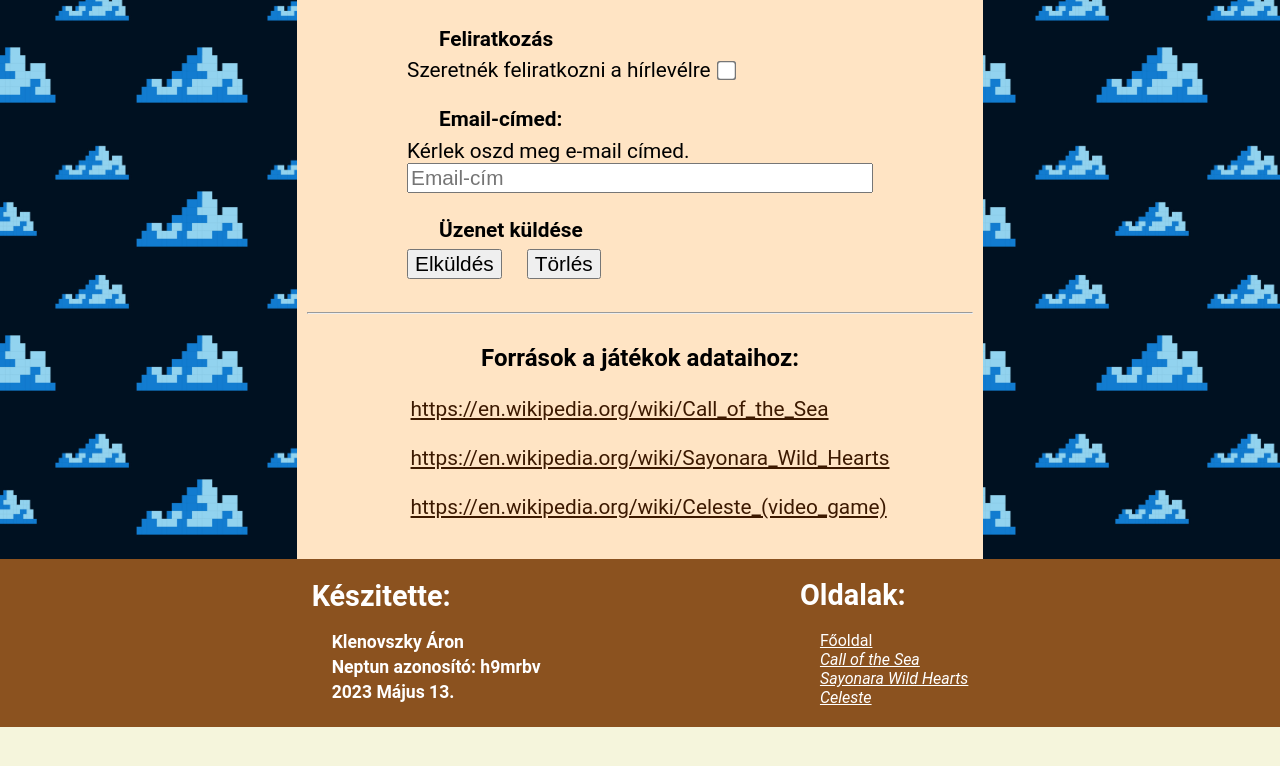
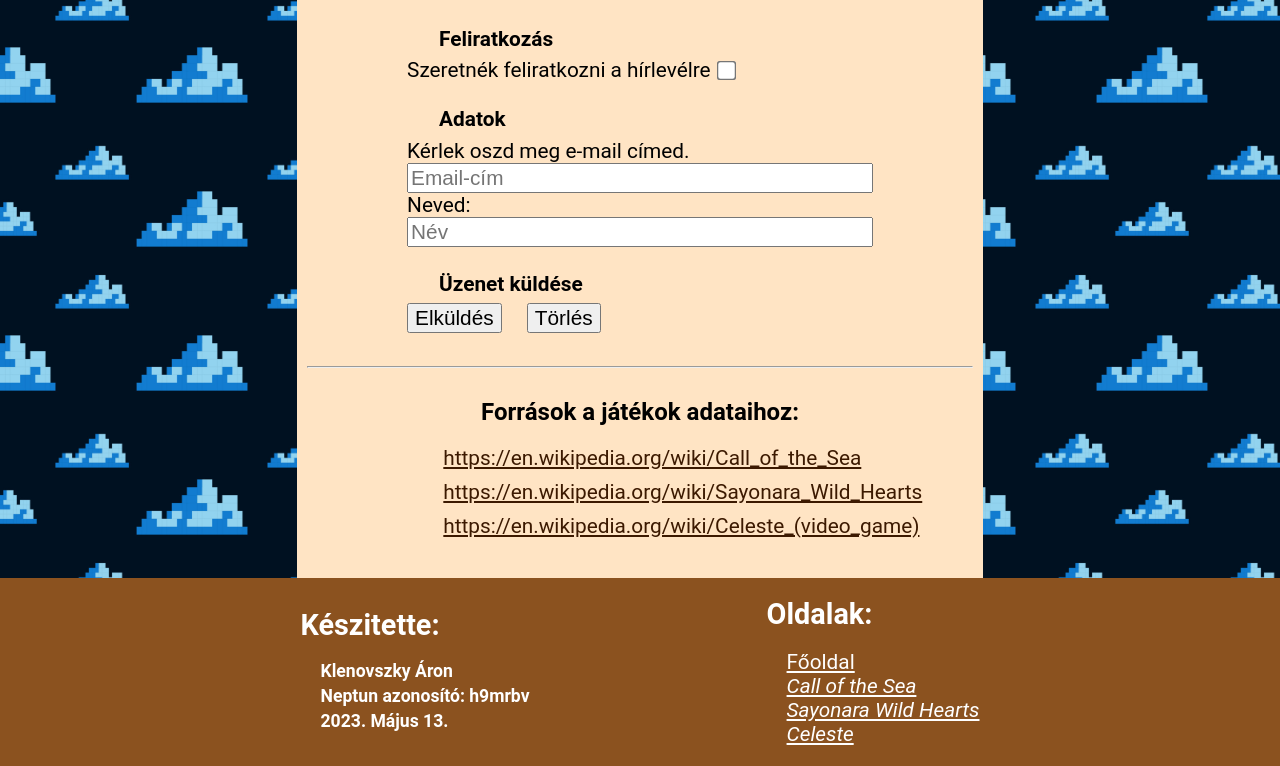
Before and after one commit to KlenAr313/ELTE-2-routine-tasks, a plain HTML site: page Web/IndieBase/index.html in a window 1280 px wide. Shown: the part 2661-3427 px from the top of the page. Before the commit the page ends 3388 px from the top, so only its background shows below. Drawn offline with Linux system fonts and the light colour scheme.

Commit message:
Submission

```diff
--- a/Web/IndieBase/index.html
+++ b/Web/IndieBase/index.html
@@ -166,10 +166,13 @@
                     <input type="checkbox" name="feliratkozas" id="sub">
                 </fieldset>
                 <fieldset>
-                    <legend>Email-címed:</legend>
+                    <legend>Adatok</legend>
                     <label for="email">Kérlek oszd meg e-mail címed.</label>
                     <input type="email" name="email" id="email" size="50" maxlength="40" minlength="5" required
                         placeholder="Email-cím">
+                    <label for="name">Neved:</label><br>
+                    <input type="text" name="name" id="name" size="50" maxlength="40" minlength="5" required
+                        placeholder="Név">
                 </fieldset>
                 <fieldset>
                     <legend>Üzenet küldése</legend>
@@ -181,14 +184,16 @@
         <hr>
         <div id="forras">
             <h2>Források a játékok adataihoz:</h2>
-            <p><a href="https://en.wikipedia.org/wiki/Call_of_the_Sea"
-                    target="_blank">https://en.wikipedia.org/wiki/Call_of_the_Sea</a></p>
-            <p><a href="https://en.wikipedia.org/wiki/Sayonara_Wild_Hearts"
-                    target="_blank">https://en.wikipedia.org/wiki/Sayonara_Wild_Hearts</a>
-            </p>
-            <p><a href="https://en.wikipedia.org/wiki/Celeste_(video_game)"
-                    target="_blank">https://en.wikipedia.org/wiki/Celeste_(video_game)</a>
-            </p>
+            <ul>
+                <li><a href="https://en.wikipedia.org/wiki/Call_of_the_Sea"
+                        target="_blank">https://en.wikipedia.org/wiki/Call_of_the_Sea</a></li>
+                <li><a href="https://en.wikipedia.org/wiki/Sayonara_Wild_Hearts"
+                        target="_blank">https://en.wikipedia.org/wiki/Sayonara_Wild_Hearts</a>
+                </li>
+                <li><a href="https://en.wikipedia.org/wiki/Celeste_(video_game)"
+                        target="_blank">https://en.wikipedia.org/wiki/Celeste_(video_game)</a>
+                </li>
+            </ul>
         </div>
     </main>
     <footer>
@@ -197,7 +202,7 @@
                 <h1>Készitette:</h1>
                 <h2>Klenovszky Áron</h2>
                 <h2>Neptun azonosító: h9mrbv</h2>
-                <h2><time datetime="2023-05-13">2023 Május 13.</time></h2>
+                <h2><time datetime="2023-05-13">2023. Május 13.</time></h2>
             </div>
             <div>
                 <h1>Oldalak:</h1>
--- a/Web/IndieBase/main.css
+++ b/Web/IndieBase/main.css
@@ -129,6 +129,15 @@ main div#forras{
     margin: 30px 5px;
 }
 
+main div#forras ul{
+    list-style-type: none;
+    padding-left: unset;
+}
+
+main div#forras ul li{
+    margin-bottom: 10px;
+}
+
 main h1, h2{
     text-align: center;
 }
@@ -149,7 +158,7 @@ main ul{
     margin-left: 20%;
 }
 
-main ul li{
+main ul li, footer ul li{
     font-size: 1.3em;
     text-align: start;
 }
@@ -261,7 +270,7 @@ main form textarea, main form input{
     font-size: 1em;
 }
 
-main form textarea, main form input[type="email"] {
+main form textarea, main form input[type="email"], main form input[type="text"] {
     -webkit-box-sizing: border-box;
     -moz-box-sizing: border-box;
     box-sizing: border-box;
@@ -343,7 +352,7 @@ footer a:visited{
     }
 }
 
-@media screen and (max-width: 780px) {
+@media screen and (max-width: 850px) {
 
     header div , #header div{
         display: block;
@@ -360,7 +369,7 @@ footer a:visited{
     }
 
     main article, main div#forras{
-        margin: 30px 0px;
+        margin: 30px 15%;
     }
 
     main aside{
@@ -384,6 +393,10 @@ footer a:visited{
         background-color: bisque;
     }
 
+    header div ul, #header div ul{
+        padding-left: unset;
+    }
+
     main, #main {
         width: 100%;
         padding: 0px;
@@ -392,6 +405,17 @@ footer a:visited{
     main article, main div#forras{
         column-count: 1;
         margin: 30px 0px;
+        padding-left: unset;
+        width: 100%;
+    }
+
+    main div#forras h2{
+        text-align: start;
+        margin-left: 8px;
+    }
+
+    main div#forras a{
+        word-break: break-all;
     }
 
     main ul{
```
Also changed, not shown: Web/IndieBase/callofsea.html (+1 -1 lines), Web/IndieBase/celeste.html (+1 -1 lines), Web/IndieBase/sayonara.html (+1 -1 lines).
